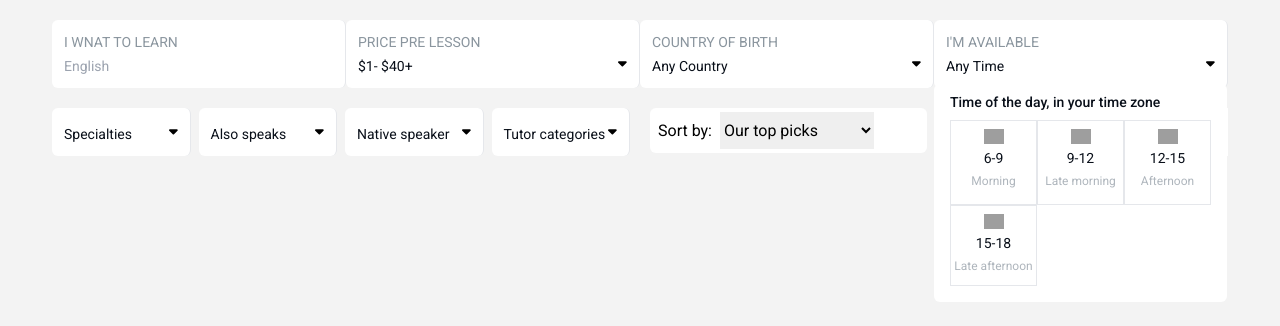
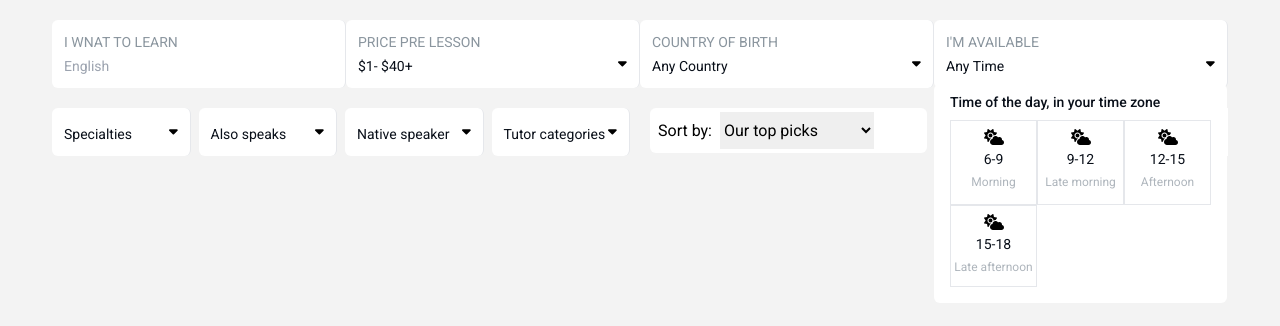
Before and after one commit to wdridoy11/rihisi_vue_client, a Vue app: page / in a window 1280 px wide. Both pictures are taken after a click on the element "Any Time". Shown: the top 326 px of the page. Built offline with nearby package versions, Linux system fonts and the light colour scheme; grey boxes are pictures that could not be loaded.

Commit message:
time image path change

```diff
--- a/src/components/search/Time.vue
+++ b/src/components/search/Time.vue
@@ -20,22 +20,22 @@
                 <p class="text-sm text-[#090F19] font-medium mb-2">Time of the day, in your time zone</p>
                 <div class="grid grid-cols-3 pb-2">
                     <div class="border text-center py-2 h-[85px] overflow-hidden">
-                        <img class="w-5 mx-auto text-green-400" src="../assets/cloud-sun-solid.svg" alt="morning">
+                        <img class="w-5 mx-auto text-green-400" src="../../assets/cloud-sun-solid.svg" alt="morning">
                         <p class="text-sm text-[#090F19] mt-1">6-9</p>
                         <small class="text-xs text-[#aeb5bc]">Morning</small>
                     </div>
                     <div class="border text-center py-2">
-                        <img class="w-5 mx-auto text-green-400" src="../assets/cloud-sun-solid.svg" alt="morning">
+                        <img class="w-5 mx-auto text-green-400" src="../../assets/cloud-sun-solid.svg" alt="morning">
                         <p class="text-sm text-[#090F19] mt-1">9-12</p>
                         <small class="text-xs text-[#aeb5bc]">Late morning</small>
                     </div>
                     <div class="border text-center py-2">
-                        <img class="w-5 mx-auto text-green-400" src="../assets/cloud-sun-solid.svg" alt="morning">
+                        <img class="w-5 mx-auto text-green-400" src="../../assets/cloud-sun-solid.svg" alt="morning">
                         <p class="text-sm text-[#090F19] mt-1">12-15</p>
                         <small class="text-xs text-[#aeb5bc]">Afternoon</small>
                     </div>
                     <div class="border text-center py-2">
-                        <img class="w-5 mx-auto text-green-400" src="../assets/cloud-sun-solid.svg" alt="morning">
+                        <img class="w-5 mx-auto text-green-400" src="../../assets/cloud-sun-solid.svg" alt="morning">
                         <p class="text-sm text-[#090F19] mt-1">15-18</p>
                         <small class="text-xs text-[#aeb5bc]">Late afternoon</small>
                     </div>
```
